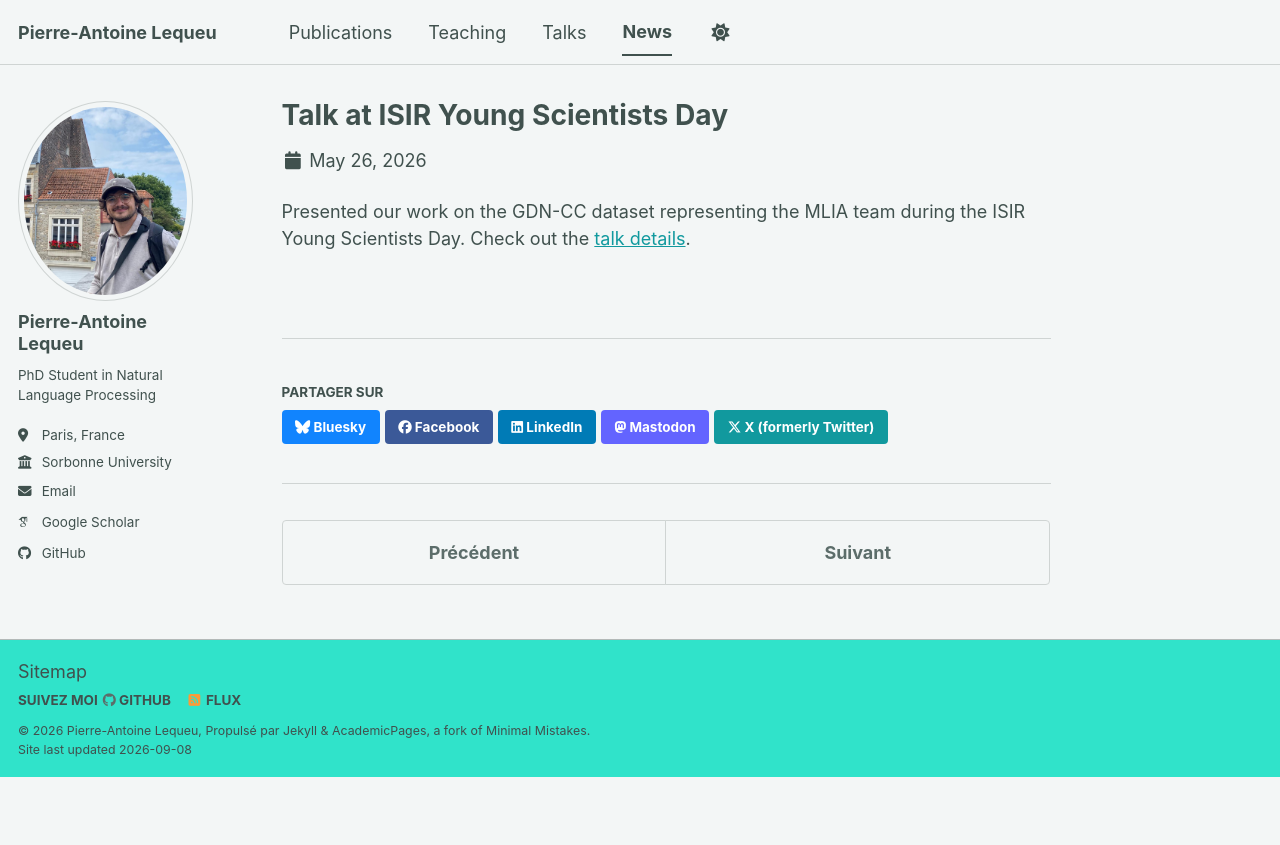
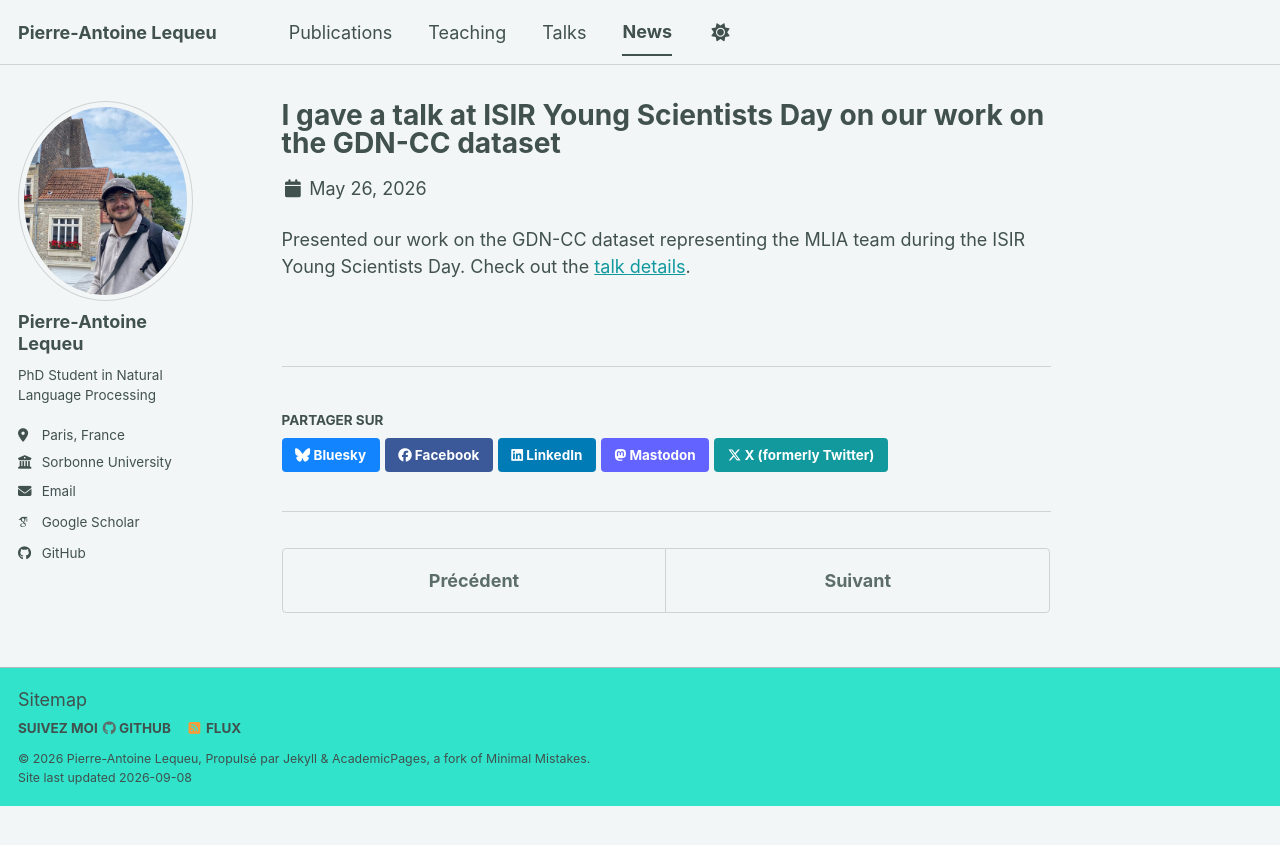
Before and after one commit to PALequeu/palequeu.github.io, a Jekyll site: the page built from _news/2026-05-26-isir-young-scientists-day.md, in a window 1280 px wide. Shown: the top 845 px of the page. Built offline with Jekyll 4.4.1, drawn with Linux system fonts in a browser that asks for light colours; some web fonts are replaced; a script bundle is joined from its source files by our own code; library files that are not in the unit come from our copies.

Commit message:
fixed typo

```diff
--- a/_news/2026-05-26-isir-young-scientists-day.md
+++ b/_news/2026-05-26-isir-young-scientists-day.md
@@ -1,5 +1,5 @@
 ---
-title: "Talk at ISIR Young Scientists Day"
+title: "I gave a talk at ISIR Young Scientists Day on our work on the GDN-CC dataset"
 date: 2026-05-26
 collection: news
 ---
```
